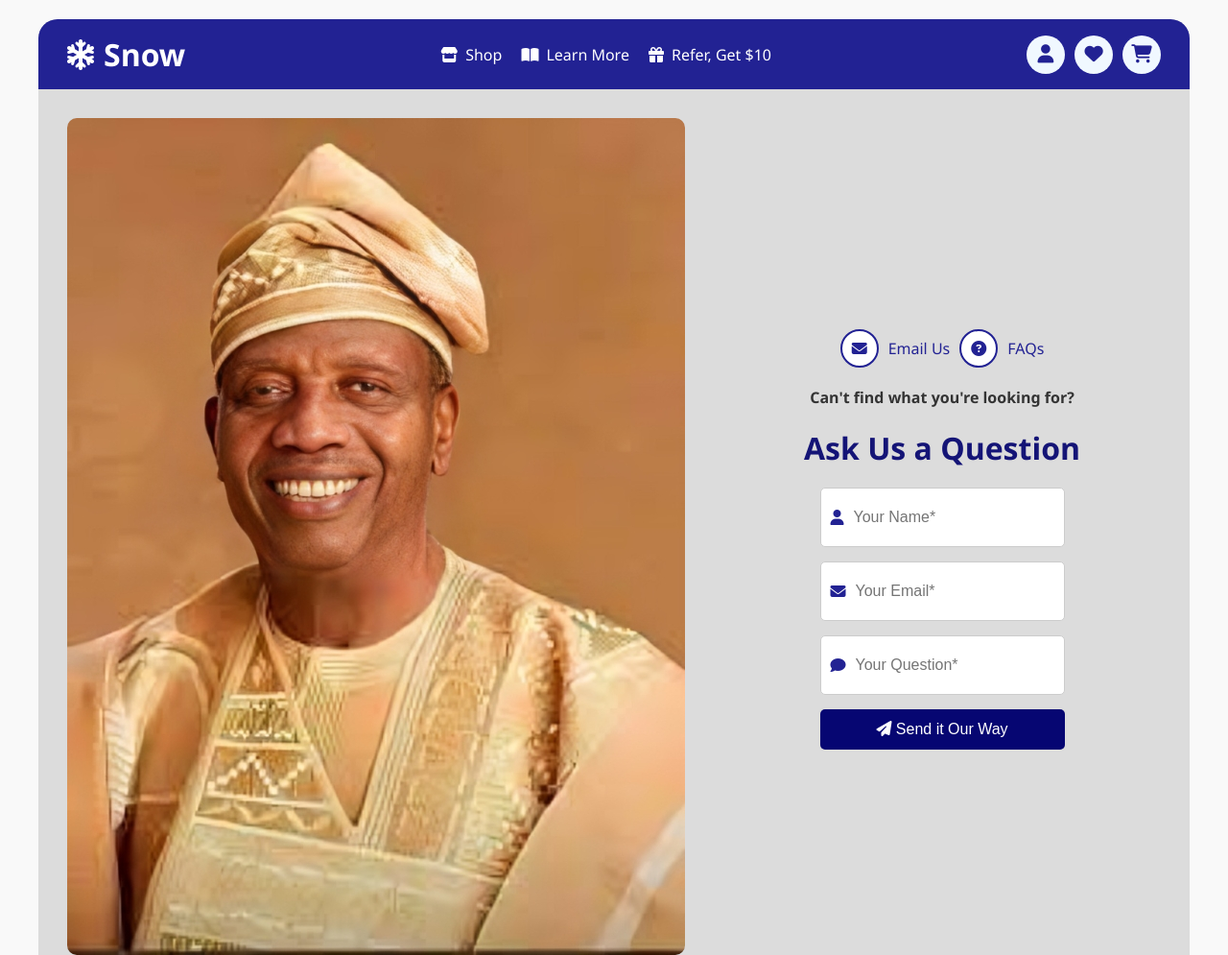
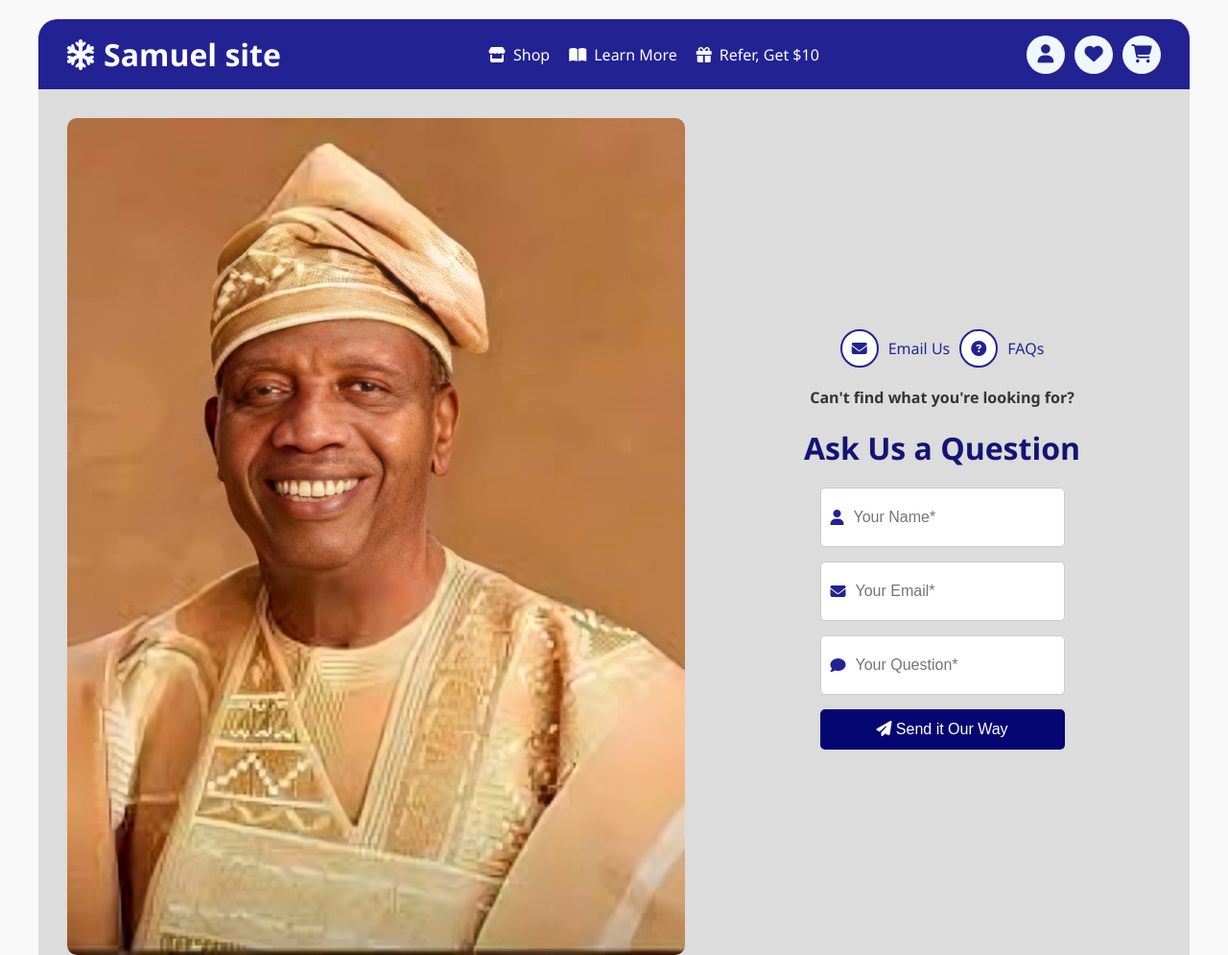
Before and after one commit to vincobond/samuel-site-rccg, a plain HTML site: page index.html in a window 1280 px wide. Shown: the top 995 px of the page at 96% size. Drawn offline with Linux system fonts and the light colour scheme.

Commit message:
Update index.html
we are ready

```diff
--- a/index.html
+++ b/index.html
@@ -14,7 +14,7 @@
   <div class="container">
     <!-- Header Section -->
     <header class="header">
-      <div class="logo"><i class="fas fa-snowflake"></i> Snow</div>
+      <div class="logo"><i class="fas fa-snowflake"></i>Samuel site</div>
       <nav>
         <ul class="nav-links">
           <li><a href="#"><i class="fas fa-store"></i> Shop</a></li>
```
